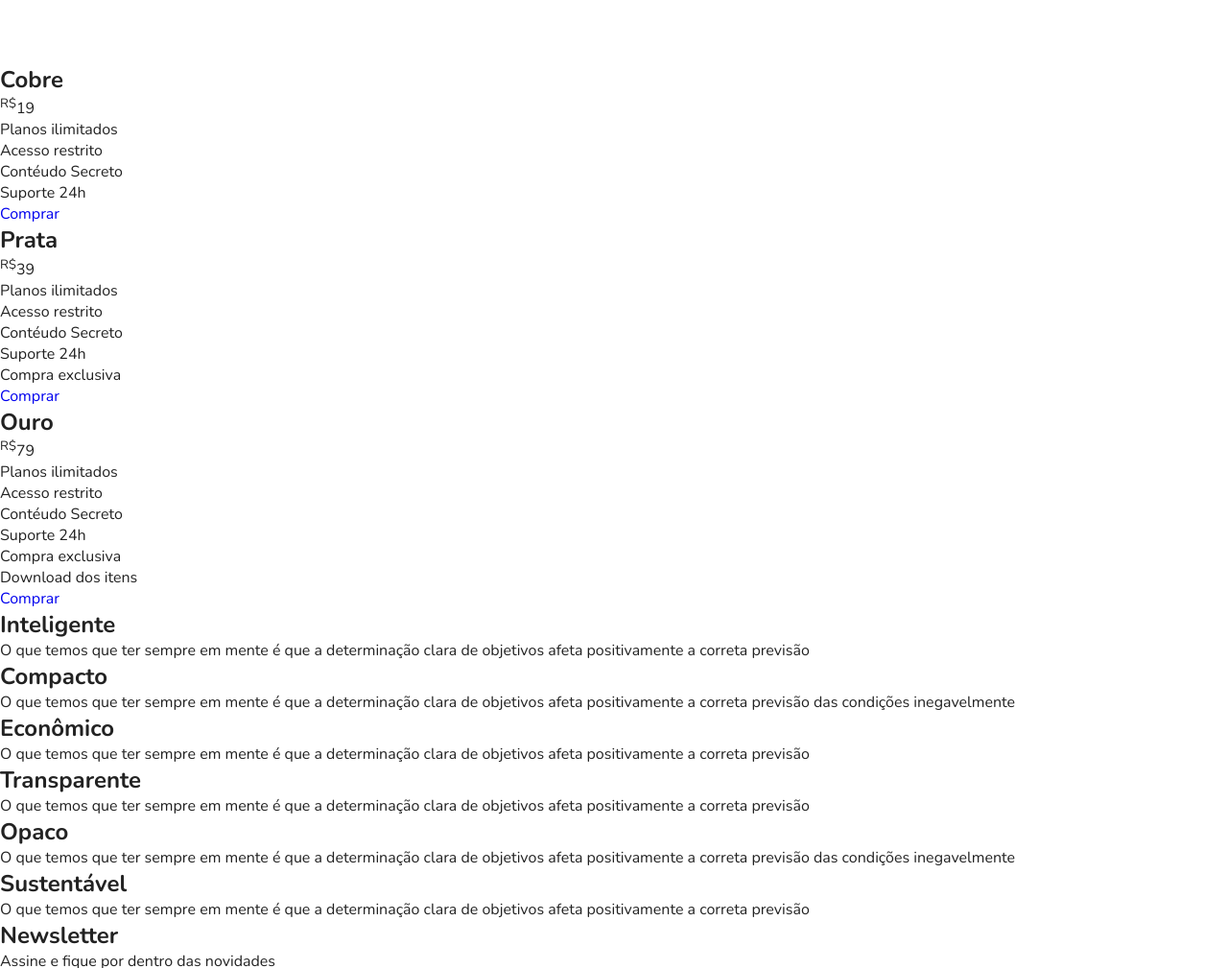
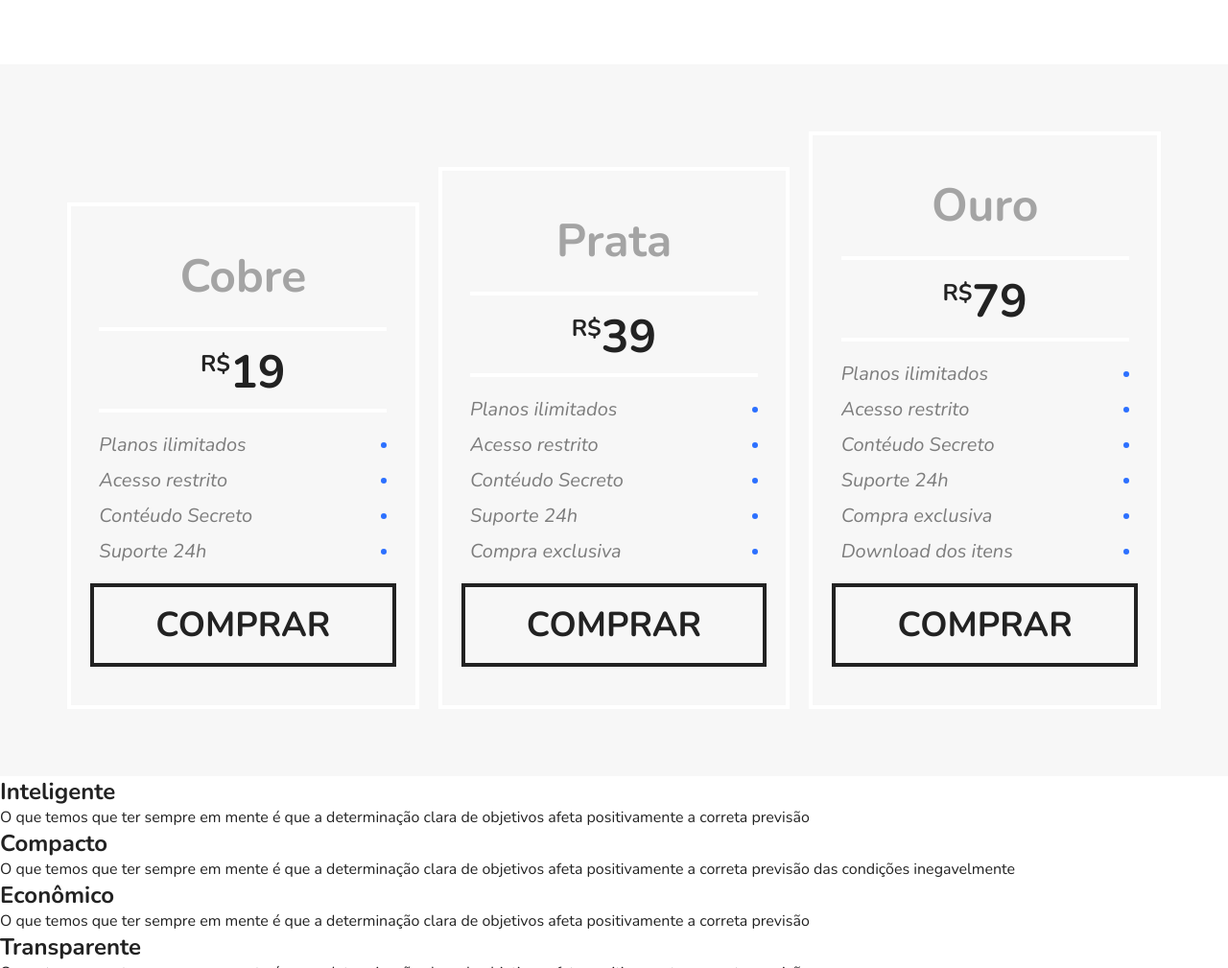
Before and after one commit to joseweverton/flexbox, a plain HTML site: page index.html in a window 1280 px wide. Shown: the part 1754-2763 px from the top of the page at 96% size. Drawn offline with nearby package versions, Linux system fonts and the light colour scheme.

Commit message:
Seção: Preços

```diff
--- a/style.css
+++ b/style.css
@@ -169,3 +169,91 @@ img {
 .blue {
     border-top: 0.5rem solid #66d9eb;
 }
+
+/*Preço*/
+.preco {
+    background: #f7f7f7;
+    padding: 3.75rem;
+    display: flex;
+    flex-wrap: wrap;
+    align-items: flex-end;
+}
+
+.preco-item {
+    flex: 1 1 16.25rem;
+    border: 4px solid #ffffff;
+    padding: 1.25rem;
+    margin: 0.625rem;
+}
+
+.preco h2 {
+    font-size: 3em;
+    color: #a4a4a4;
+    text-align: center;
+    margin-top: 1.25rem;
+}
+
+.preco span {
+    display: block;
+    margin: 1.25rem auto;
+    max-width: 18.75rem;
+    font-size: 3em;
+    text-align: center;
+    font-weight: bold;
+    padding: 10px 0 5px 0;
+    border-top: 4px solid #ffffff;
+    border-bottom: 4px solid #ffffff;
+}
+
+.preco-item sup {
+    font-size: 1.5rem;
+}
+
+.preco-item ul {
+    max-width: 18.75rem;
+    margin: 1.25rem auto;
+    font-size: 1.25em;
+    font-style: italic;
+    color: #7c7c7c;
+}
+
+.preco-item li {
+    display: flex;
+    justify-content: space-between;
+    align-items: center;
+    margin-bottom: 0.625rem;
+}
+
+.preco-item li::after {
+    content: "";
+    display: block;
+    width: 6px;
+    height: 6px;
+    background: #2c70ff;
+    border-radius: 50%;
+}
+
+.preco-item a {
+    display: block;
+    margin: 1.25rem auto;
+    border: 4px solid;
+    color: #222222;
+    text-transform: uppercase;
+    font-weight: bold;
+    font-size: 2.25em;
+    padding: 0.9375rem 0;
+    text-align: center;
+}
+
+@media (max-width: 800px) {
+    .preco {
+        padding-left: 0.625rem;
+        padding-right: 0.625rem;
+    }
+    .preco .preco-item:nth-child(3) {
+        order: -2;
+    }
+    .preco .preco-item:nth-child(2) {
+        order: -1;
+    }
+}
```
